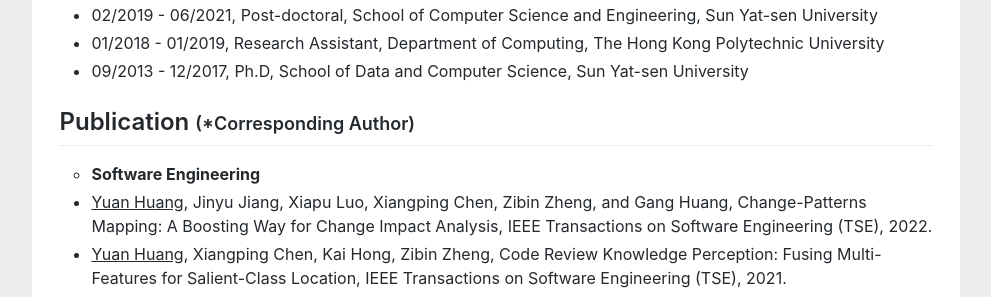
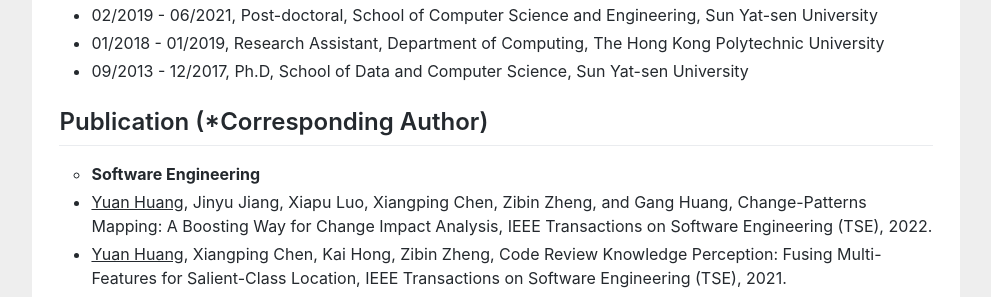
Before and after one commit to huangyuan-hy/huangyuan-hy.github.io, a Jekyll site: the page index.html, which Jekyll copies as it is, in a window 1280 px wide. Shown: the part 661-958 px from the top of the page, without its empty margins (144-1135 px from the left). Built offline with Jekyll 4.4.1, drawn with Linux system fonts in a browser that asks for light colours.

Commit message:
Update index.html

```diff
--- a/index.html
+++ b/index.html
@@ -77,7 +77,7 @@ gtag('config', 'UA-158965281-1');
 					</ul>
 
 
-				<h2>Publication <font size="4">(*Corresponding Author)</font></h2>
+				<h2>Publication <font size="5">(*Corresponding Author)</font></h2>
 				<ul>
 
 
```
